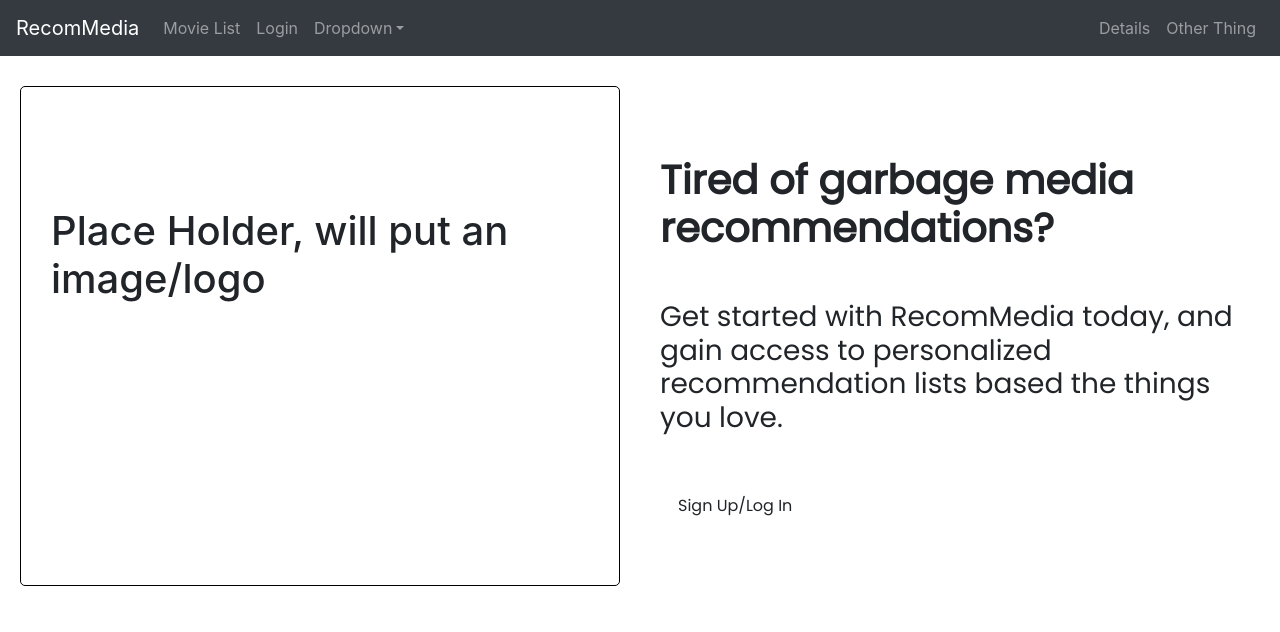
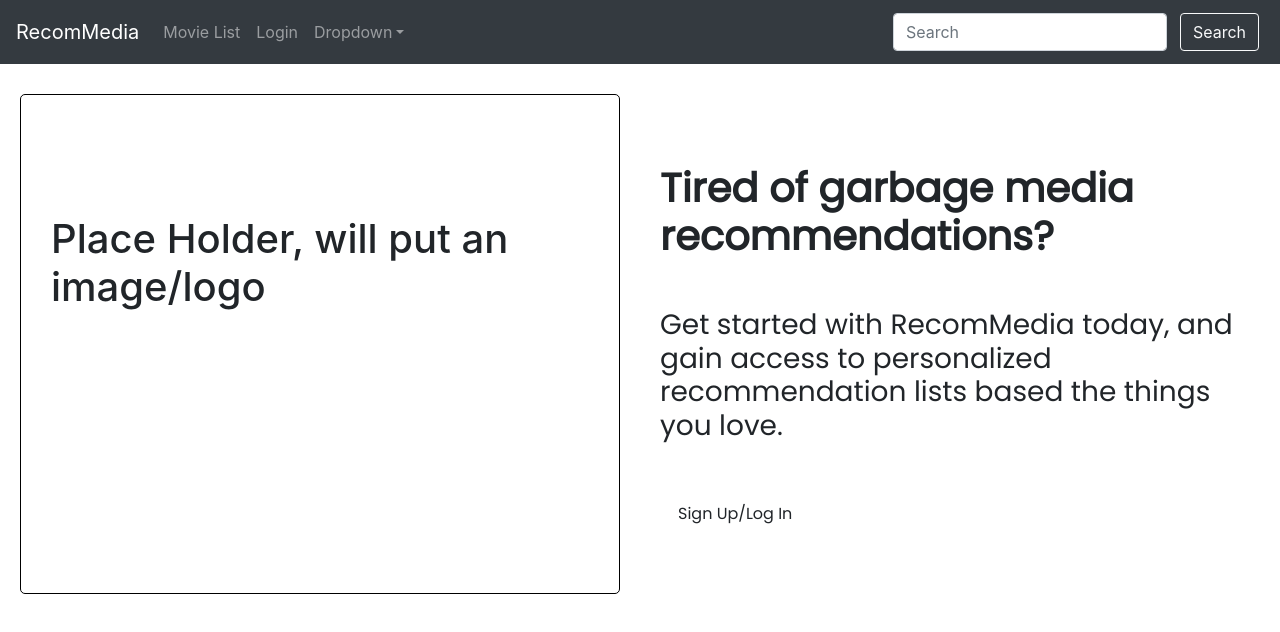
Before and after one commit to 3MusketeersMedia/Recommendation-app-, a React (Create React App) app in the folder frontend/: page / in a window 1280 px wide. Shown: the top 632 px of the page. Built offline with nearby package versions, Linux system fonts and the light colour scheme.

Commit message:
started search bar

```diff
--- a/frontend/package.json
+++ b/frontend/package.json
@@ -1,4 +1,3 @@
-
 {
   "name": "zoom-page",
   "version": "0.1.0",
--- a/frontend/src/components/navbar.js
+++ b/frontend/src/components/navbar.js
@@ -1,5 +1,5 @@
 import React from 'react'
-import {Navbar, Nav, NavDropdown} from 'react-bootstrap'
+import {Navbar, Nav, NavDropdown, Form, FormControl, Button} from 'react-bootstrap'
 import {AppContext} from '../AppContext';
 
 const MyNav = () => {
@@ -21,10 +21,10 @@
             </NavDropdown>
           </Nav>
           <Nav>
-            <Nav.Link href="#details">Details</Nav.Link>
-            <Nav.Link eventKey={2} href="#OtherThing">
-              Other Thing
-            </Nav.Link>
+            <Form inline>
+      <FormControl type="text" placeholder="Search" className="mr-sm-2" />
+      <Button variant="outline-light">Search</Button>
+    </Form>
           </Nav>
           </Navbar.Collapse>
         </Navbar>
```
Also changed, not shown: 1 other file (tests, documents, lock files or other folders).
